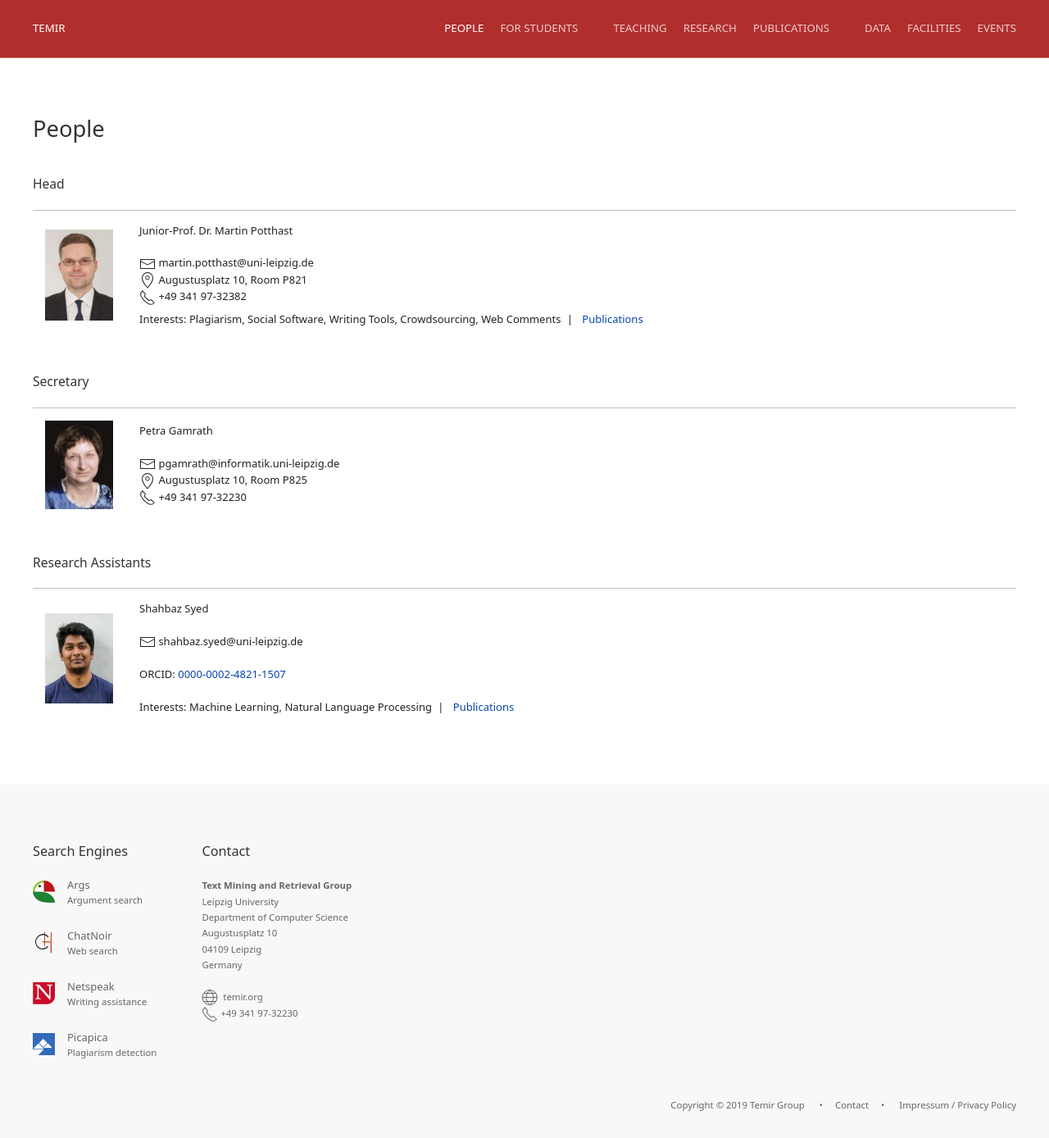
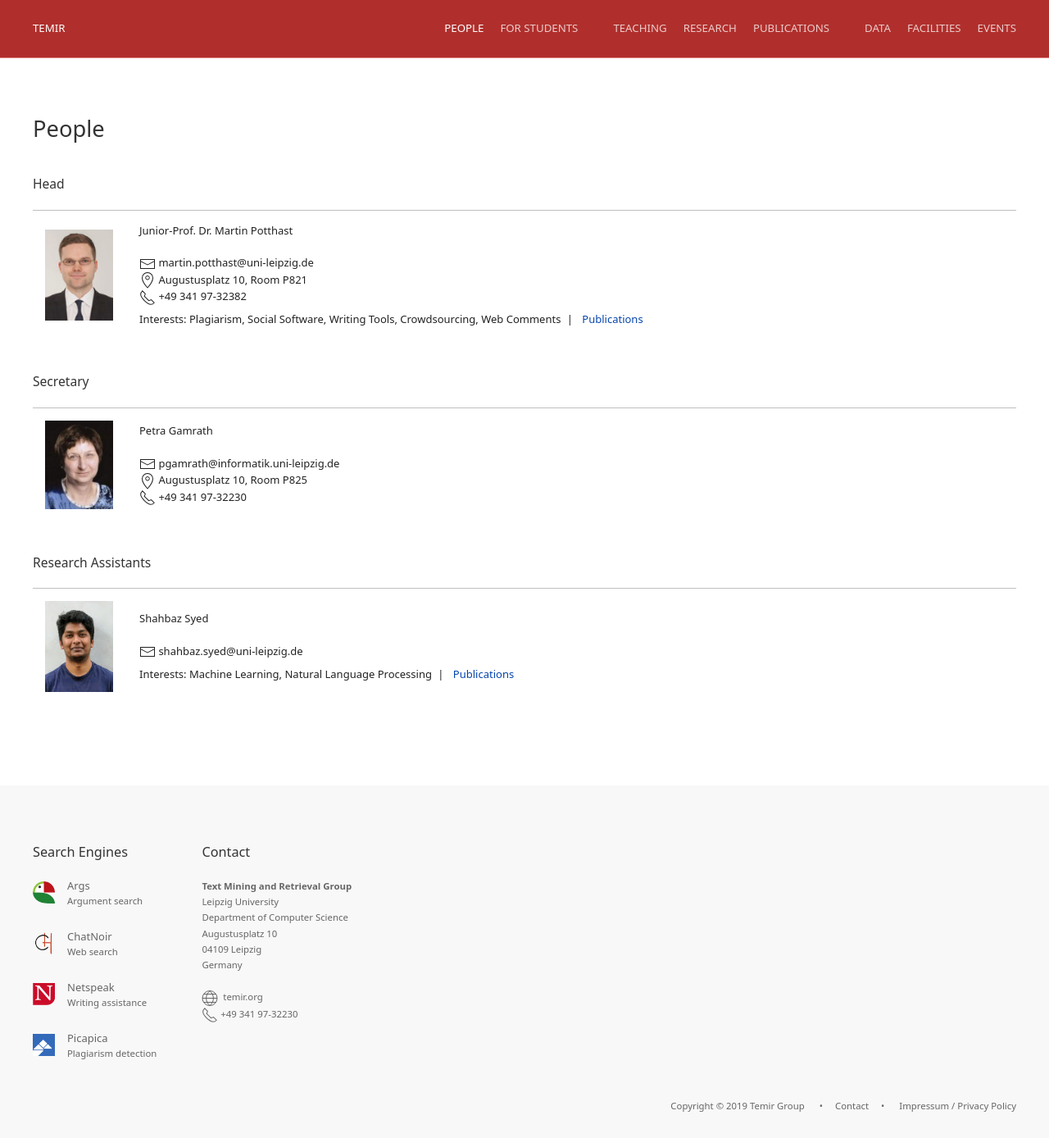
Before and after one commit to temir-org/temir-org.github.io, a Jekyll site: the page built from people.html, in a window 1280 px wide and 1388 px high. Shown: the whole window at 82% size. Built offline with Jekyll 4.4.1, drawn with Linux system fonts in a browser that asks for light colours.

Commit message:
remove ORCID

```diff
--- a/people.html
+++ b/people.html
@@ -47,7 +47,6 @@ description: People
                 <div class="description">
                     <p>Shahbaz Syed</p>
                     <span uk-icon="mail"></span>&nbsp;shahbaz.syed<wbr>&#64;uni-leipzig.de
-                    <p>ORCID: <a href="https://orcid.org/0000-0002-4821-1507">0000-0002-4821-1507</a></p>
                     <p class="information">
                         Interests: Machine&nbsp;Learning, Natural&nbsp;Language&nbsp;Processing
                         <span class="space">|</span>
```
